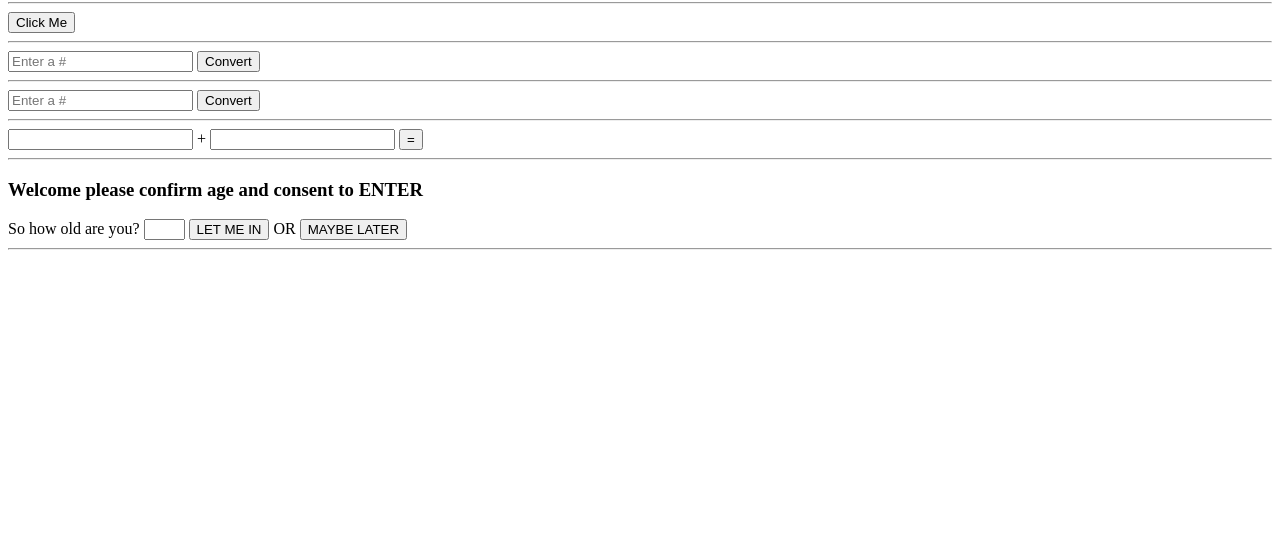
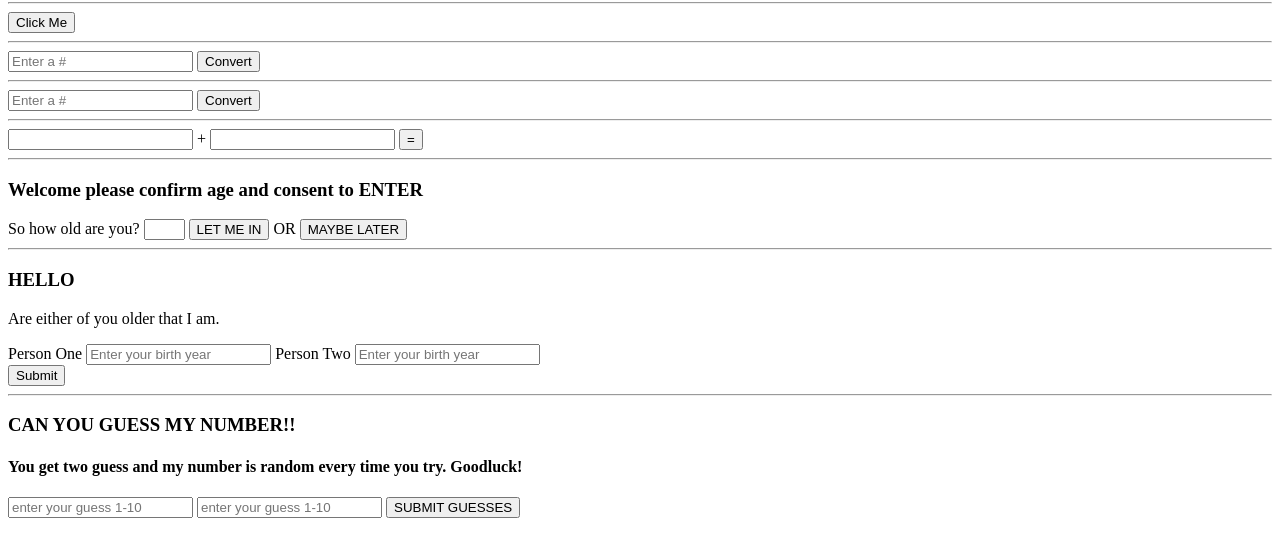
Before and after one commit to MHargrove96/currentDateTimeProject, a website: page index.html in a window 1280 px wide. Shown: the part 78-634 px from the top of the page. Drawn offline with Linux system fonts and the light colour scheme.

Commit message:
finished adding all the function to show on the dom, i built a freaking game!!!!

```diff
--- a/index.html
+++ b/index.html
@@ -38,6 +38,24 @@
     <button id="deny__enter" onclick="siteDeny()">MAYBE LATER</button>
     <div id="message"></div>
     <hr>
+    <!-- This is for the when 1 of 2 is true function -->
+    <h3>HELLO</h3>
+    <p>Are either of you older that I am.</p>
+    <label for="">Person One</label>
+    <input type="text" id="year1" placeholder="Enter your birth year" onkeyup="yearOneCheck(this)">
+    <label for="">Person Two</label>
+    <input type="text" id="year2" placeholder="Enter your birth year" onkeyup="(yearTwoCheck (this))">
+    <br>
+    <button id="yearSubmit" onclick="onlyOne()" >Submit</button>
+    <span id="decision"></span>
+    <hr>
+    <!-- This is for the both wrong function -->
+    <h3>CAN YOU GUESS MY NUMBER!!</h3>
+    <h4>You get two guess and my number is random every time you try. Goodluck!</h4>
+    <input type="text" onkeyup="guessOneCheck(this)" placeholder="enter your guess 1-10" id="guessOne" maxlength="2">
+    <input type="text" onkeyup="guessTwoCheck(this)" placeholder="enter your guess 1-10" id="guessTwo" maxlength="2">
+    <button id="submit__Guesses" onclick="bothWrong()">SUBMIT GUESSES</button>
+    <div id="guessAnswer"></div>
   </body>
   <script src="main.js"></script>
 </html>
--- a/main.js
+++ b/main.js
@@ -115,23 +115,55 @@ function siteDeny() {
 // ..................................................................................................................
 // Write a JavaScript program that runs when 1 of 2 things are true.
 // ..................................................................................................................
-// const onlyOne = (yr1, yr2) =>{
-//   if(!yr1 || yr2 < 1996){
-//     return 'older'
-//   } else {
-//     return 'younger'
-//   }
-// }
-// console.log(onlyOne(2000, 1992))
+let year1 = ''
+let year2 = ''
+
+const yearOneCheck = (yr1) => {
+  year1 = yr1.value
+  console.log(yr1.value)
+}
+
+const yearTwoCheck = (yr2) => {
+  year2 = yr2.value
+  console.log(yr2.value)
+}
+
+const onlyOne = () => {
+  if(year1 < 1996 || year2 < 1996) {
+    document.getElementById('decision').innerHTML = 'You may enter as you are dirty old'
+  } else {
+      document.getElementById('decision').innerHTML = 'childern may not enter, scram before you get it!'
+    }
+}
+
 // ..................................................................................................................
 // Write a JavaScript program that runs when both things are not true.
 // ..................................................................................................................
-// const bothWrong = (op1, op2) =>{
-//   if(!op1 && op2 === false){
-//     return 'it works'
-//   }
-// }
-// console.log(bothWrong(false, false))
+
+let guessOne = ''
+let guessTwo = ''
+
+const guessOneCheck = (g1) => {
+  guessOne = g1.value
+  console.log(g1.value)
+}
+
+const guessTwoCheck = (g2) => {
+  guessTwo = g2.value
+  console.log(g2.value)
+}
+
+const bothWrong = () =>{
+  let randomNum = Math.floor((Math.random() *11) + 1);
+  console.log(randomNum)
+
+  if(guessOneCheck != randomNum && guessTwoCheck != randomNum){
+    document.getElementById('guessAnswer').innerHTML = 'HaHa you lose better luck next time!!'
+  } else if(guessOneCheck == randomNum || guessTwoCheck == randomNum){
+    document.getElementById('guessAnswer').innerHTML = 'What! No you cheated, or omg are you a psychic!!!'
+  }
+}
+
 // ..................................................................................................................
 // ***************************
 //         PART TWO
```
